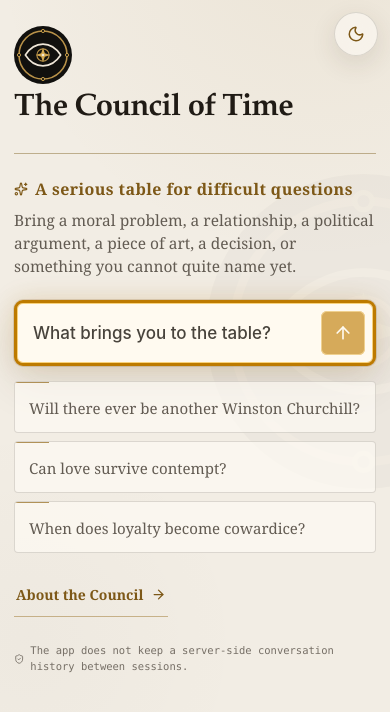
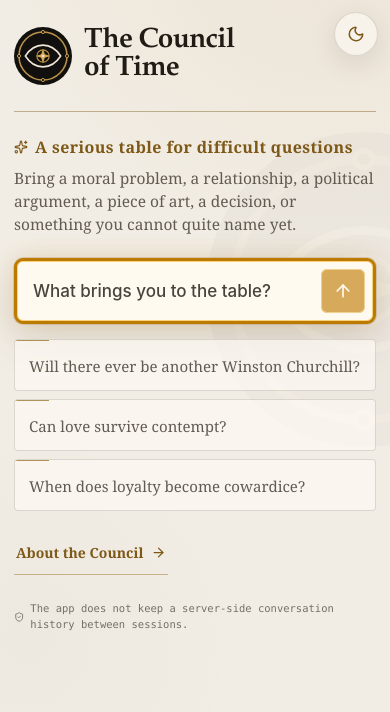
Before and after one commit to U-Adam/council_of_time, a React (Vite) app: page / in a window 390 px wide. Shown: the top 712 px of the page. Built offline with nearby package versions, Linux system fonts and the light colour scheme.

Commit message:
Place Council logo and wordmark side by side on home hero

```diff
--- a/src/home.css
+++ b/src/home.css
@@ -18,27 +18,27 @@
 }
 
 .shell:has(.hero) .topbar {
-  min-height: 194px;
-  padding: 28px 0 30px;
+  min-height: 138px;
+  padding: 26px 0 28px;
   align-items: center;
   justify-content: flex-start;
   border-bottom: 1px solid color-mix(in srgb, var(--gold) 36%, var(--line));
 }
 .shell:has(.hero) .brand {
-  flex-direction: column;
-  align-items: flex-start;
+  flex-direction: row;
+  align-items: center;
   justify-content: flex-start;
-  gap: 13px;
+  gap: 18px;
   text-align: left;
 }
 .shell:has(.hero) .brand .mark {
-  width: 82px;
-  height: 82px;
-  flex-basis: 82px;
+  width: 78px;
+  height: 78px;
+  flex-basis: 78px;
 }
 .shell:has(.hero) .brand strong {
   max-width: 720px;
-  font-size: clamp(38px, 6vw, 53px);
+  font-size: clamp(36px, 5.2vw, 50px);
   font-weight: 600;
   line-height: .98;
   letter-spacing: -.025em;
@@ -227,12 +227,12 @@ textarea::placeholder { color: var(--muted-soft); opacity: 1; }
 
 @media (max-width: 640px) {
   .shell:has(.hero) .topbar {
-    min-height: 166px;
-    padding: 22px 52px 24px 0;
+    min-height: 118px;
+    padding: 20px 52px 20px 0;
   }
-  .shell:has(.hero) .brand { gap: 10px; }
+  .shell:has(.hero) .brand { gap: 14px; }
   .shell:has(.hero) .brand .mark { width: 64px; height: 64px; flex-basis: 64px; }
-  .shell:has(.hero) .brand strong { font-size: clamp(32px, 9.2vw, 42px); }
+  .shell:has(.hero) .brand strong { font-size: clamp(29px, 8.2vw, 36px); }
   .hero { padding-top: 24px; }
   .hero::before { top: 20px; right: -145px; width: 315px; opacity: .019; }
   .shell:has(.hero) .eyebrow { margin-bottom: 9px; font-size: 16px; }
@@ -243,8 +243,9 @@ textarea::placeholder { color: var(--muted-soft); opacity: 1; }
 }
 
 @media (max-width: 420px) {
-  .shell:has(.hero) .topbar { min-height: 154px; }
+  .shell:has(.hero) .topbar { min-height: 112px; }
+  .shell:has(.hero) .brand { gap: 12px; }
   .shell:has(.hero) .brand .mark { width: 58px; height: 58px; flex-basis: 58px; }
-  .shell:has(.hero) .brand strong { font-size: 31px; }
+  .shell:has(.hero) .brand strong { font-size: 28px; }
   .hero-copy p { font-size: 15.5px; }
 }
```
